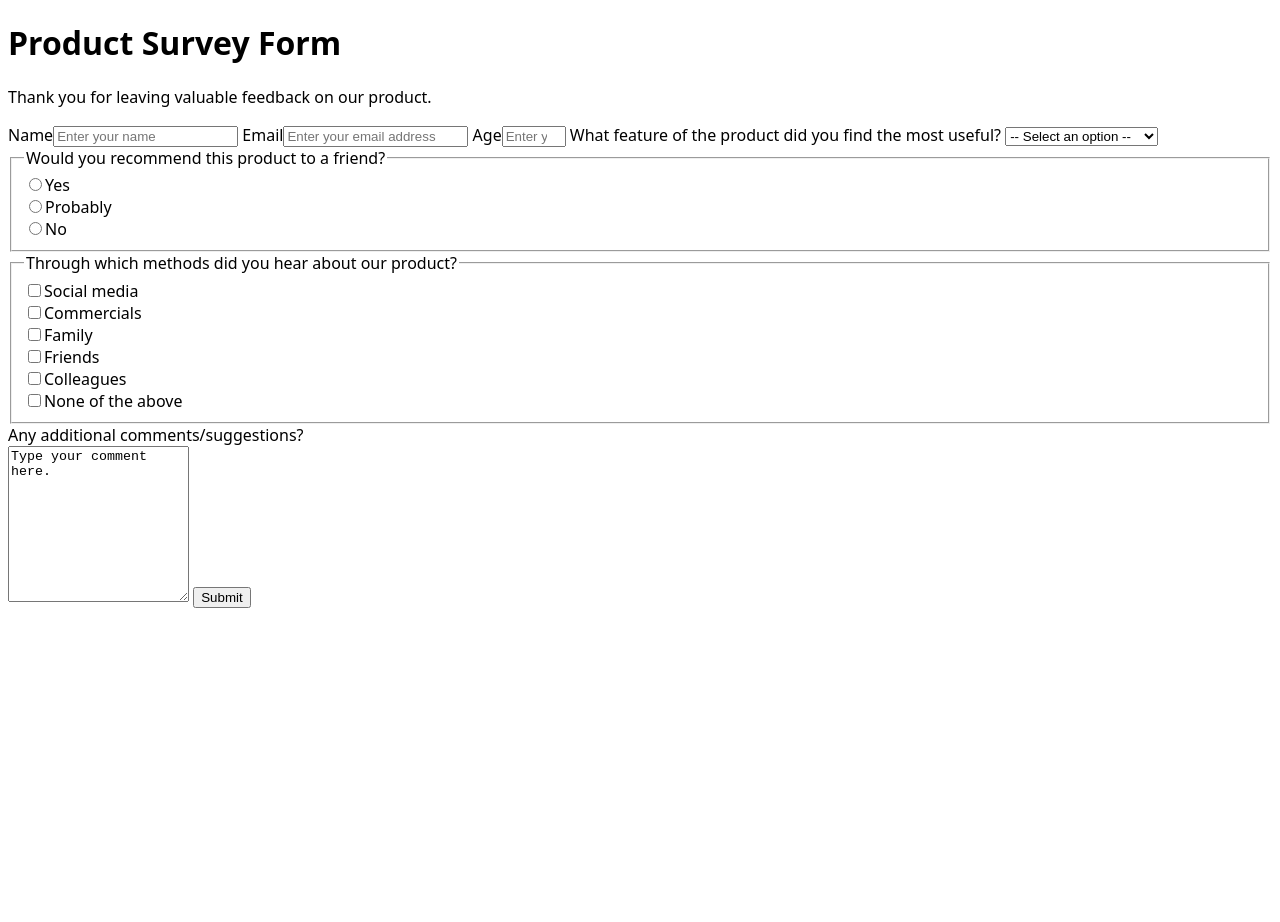
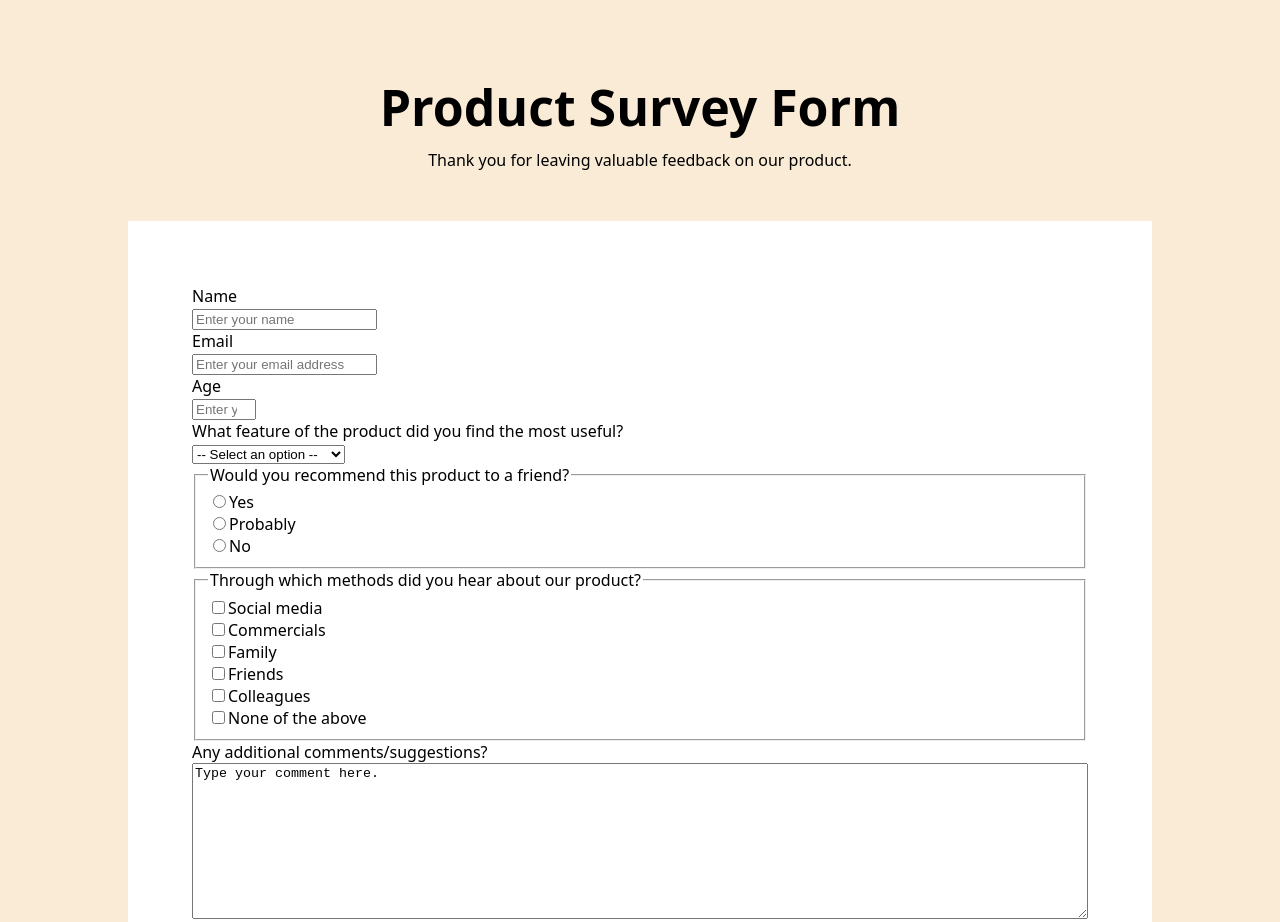
Before and after one commit to limenxi07/web-development, a plain HTML site: page 1-survey-form/index.html in a window 1280 px wide. Shown: the top 922 px of the page. Before the commit the page ends 800 px from the top, so only its background shows below. Drawn offline with Linux system fonts and the light colour scheme.

Commit message:
basic bg styling

```diff
--- a/1-survey-form/index.html
+++ b/1-survey-form/index.html
@@ -11,10 +11,10 @@
   <h1 id="title">Product Survey Form</h1>
   <p id="description">Thank you for leaving valuable feedback on our product.</p>
   <form action="#" id="survey-form">
-    <label for="name" id="name-label">Name<input type="text" name="name" id="name" placeholder="Enter your name" required></label>
-    <label for="email" id="email-label">Email<input type="email" name="email" id="email" placeholder="Enter your email address" required></label>
-    <label for="number" id="number-label">Age<input type="number" name="number" id="number" min="10" max="100" placeholder="Enter your age"></label>
-    <label for="feature"> What feature of the product did you find the most useful?
+    <label for="name" id="name-label">Name <br><input type="text" name="name" id="name" placeholder="Enter your name" required></label><br>
+    <label for="email" id="email-label">Email <br><input type="email" name="email" id="email" placeholder="Enter your email address" required></label><br>
+    <label for="number" id="number-label">Age <br><input type="number" name="number" id="number" min="10" max="100" placeholder="Enter your age"></label><br>
+    <label for="feature"> What feature of the product did you find the most useful? <br>
       <select name="feature" id="dropdown">
         <option value="">-- Select an option --</option>
         <option value="water-resistance">Water resistance</option>
@@ -37,7 +37,8 @@
       <label for="colleagues"><input type="checkbox" name="outreach" value="colleagues">Colleagues</label><br>
       <label for="none"><input type="checkbox" name="outreach" value="none">None of the above</label><br>
     </fieldset>
-    <label for="comments">Any additional comments/suggestions?<br><textarea name="comments" id="comments" rows="10">Type your comment here.</textarea></label>
+    <label for="comments">Any additional comments/suggestions?</label><br>
+    <textarea name="comments" id="comments" rows="10" cols="100">Type your comment here.</textarea><br>
     <button type="submit" id="submit">Submit</button>
 
   </form>
--- a/1-survey-form/styles.css
+++ b/1-survey-form/styles.css
@@ -1,4 +1,33 @@
 body {
   font-family: system-ui, -apple-system, BlinkMacSystemFont, 'Segoe UI', Roboto, Oxygen, Ubuntu, Cantarell, 'Open Sans', 'Helvetica Neue', sans-serif;
   font-size: 16px;
+  background-color: antiquewhite;
 }
+
+form {
+  width: 70vw;
+  padding: 5vw;
+  margin: auto;
+  background-color:white;
+  margin-bottom: 15vh;
+}
+
+textarea {
+  -webkit-box-sizing: border-box;
+  -moz-box-sizing: border-box;
+  box-sizing: border-box;
+  width: 100%;
+}
+
+#title {
+  font-size: 50px;
+  font-weight: bold;
+  text-align: center;
+  line-height: 15px;
+  margin-top: 100px;
+}
+
+#description {
+  text-align: center;
+  margin-bottom: 50px;
+}
```
